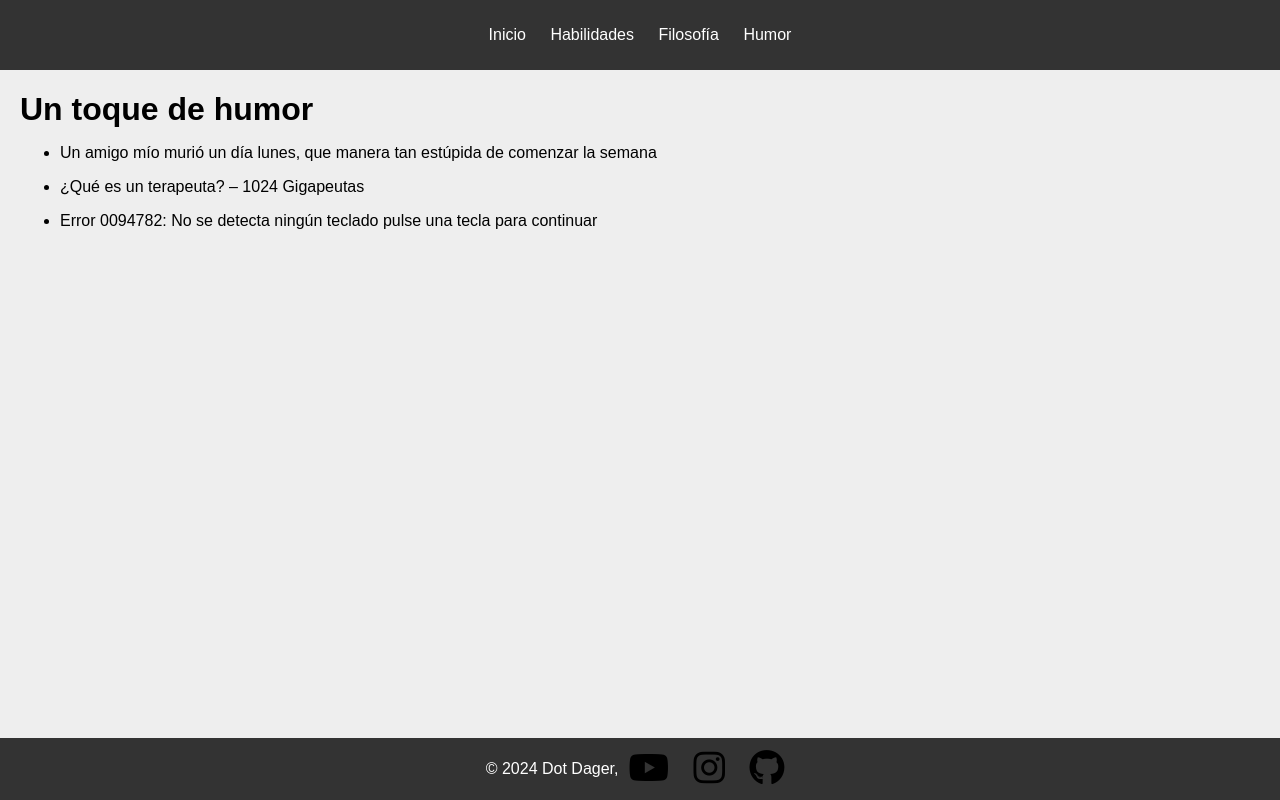
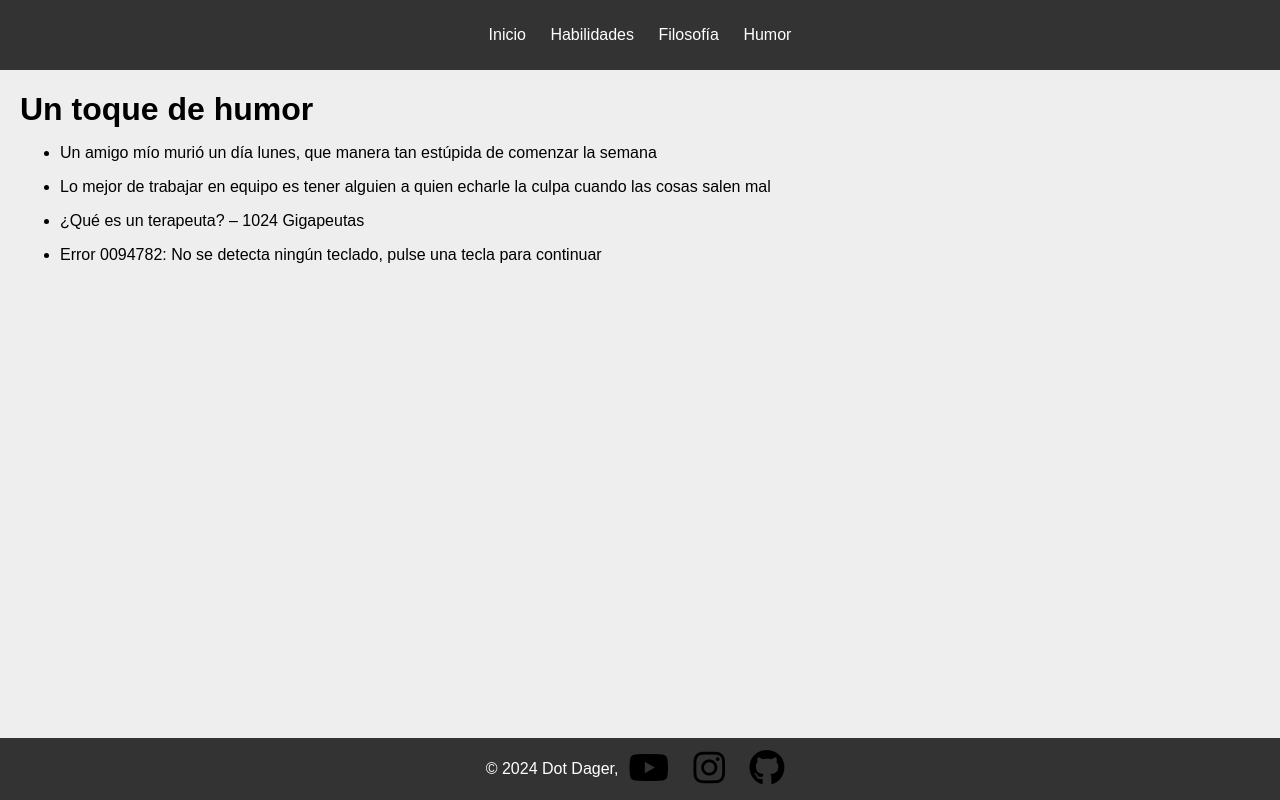
Before and after one commit to GatoMontes002/marcapersonal, a Flask app: page /humor in a window 1280 px wide. Run offline with Flask 3, Linux system fonts and the light colour scheme.

Commit message:
entrega final

```diff
--- a/build/humor.html
+++ b/build/humor.html
@@ -28,10 +28,13 @@
             <p>Un amigo mío murió un día lunes, que manera tan estúpida de comenzar la semana</p>
         </li>
         <li>
+            <p>Lo mejor de trabajar en equipo es tener alguien a quien echarle la culpa cuando las cosas salen mal</p>
+        </li>
+        <li>
             <p>¿Qué es un terapeuta? – 1024 Gigapeutas</p>
         </li>
         <li>
-            <p>Error 0094782: No se detecta ningún teclado pulse una tecla para continuar</p>
+            <p>Error 0094782: No se detecta ningún teclado, pulse una tecla para continuar</p>
         </li>
     </ul>
 </div>
--- a/templates/humor.html
+++ b/templates/humor.html
@@ -8,10 +8,13 @@
             <p>Un amigo mío murió un día lunes, que manera tan estúpida de comenzar la semana</p>
         </li>
         <li>
+            <p>Lo mejor de trabajar en equipo es tener alguien a quien echarle la culpa cuando las cosas salen mal</p>
+        </li>
+        <li>
             <p>¿Qué es un terapeuta? – 1024 Gigapeutas</p>
         </li>
         <li>
-            <p>Error 0094782: No se detecta ningún teclado pulse una tecla para continuar</p>
+            <p>Error 0094782: No se detecta ningún teclado, pulse una tecla para continuar</p>
         </li>
     </ul>
 </div>
```
